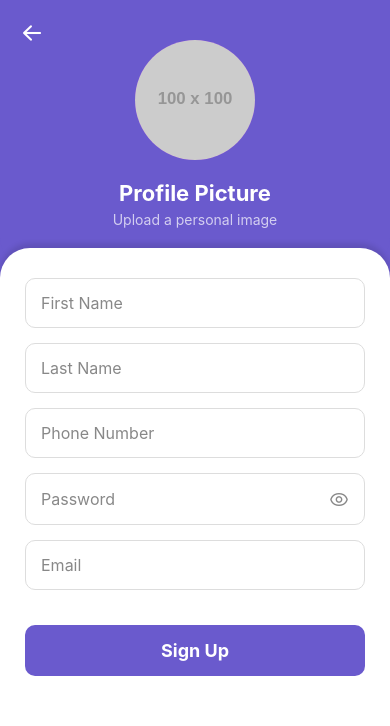
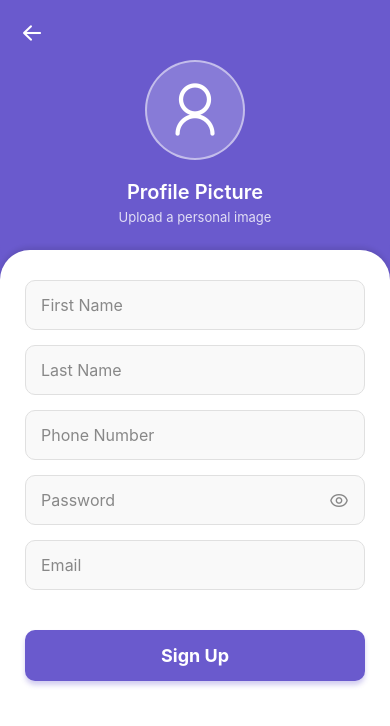
Before and after one commit to CodeBreezes/AppointmentBookingApp, a React Native app: screen /Profile in a window 390 px wide. Shown: the top 726 px of the page. Built offline with nearby package versions, Linux system fonts and the light colour scheme.

Commit message:
added image picker

```diff
--- a/package.json
+++ b/package.json
@@ -19,6 +19,7 @@
     "axios": "^1.10.0",
     "react": "19.1.0",
     "react-native": "0.80.0",
+    "react-native-image-picker": "^8.2.1",
     "react-native-safe-area-context": "^5.4.1",
     "react-native-screens": "^4.11.1",
     "react-native-vector-icons": "^10.2.0"
--- a/src/screens/Auth/ProfileScreen.js
+++ b/src/screens/Auth/ProfileScreen.js
@@ -1,30 +1,60 @@
-import React from 'react';
+import React, { useState } from 'react';
 import {
   View,
   Text,
   TextInput,
   TouchableOpacity,
-  Image,
+  Image, // Import Image component for displaying the selected image
   SafeAreaView,
+  StatusBar,
+  Alert, // Import Alert for user feedback
 } from 'react-native';
 import AntDesign from 'react-native-vector-icons/AntDesign';
+import { launchImageLibrary } from 'react-native-image-picker'; // Import image picker functions
 import styles from '../../styles/Auth/ProfileScreen.styles';
 
 const ProfileScreen = () => {
+  const [profileImageUri, setProfileImageUri] = useState(null);
+
+  const handleImageUpload = () => {
+    const options = {
+      mediaType: 'photo',
+      quality: 0.7,
+      selectionLimit: 1,
+    };
+
+    launchImageLibrary(options, (response) => {
+      if (response.didCancel) {
+        console.log('User cancelled image picker');
+      } else if (response.errorCode) {
+        console.log('ImagePicker Error: ', response.errorCode, response.errorMessage);
+        Alert.alert('Error', 'Failed to pick image: ' + response.errorMessage);
+      } else if (response.assets && response.assets.length > 0) {
+        const selectedImageUri = response.assets[0].uri;
+        setProfileImageUri(selectedImageUri);
+      }
+    });
+  };
+
   return (
     <SafeAreaView style={styles.safeArea}>
+      <StatusBar barStyle="light-content" backgroundColor="#6A5ACD" />
       <View style={styles.container}>
         <View style={styles.header}>
           <TouchableOpacity style={styles.backButton}>
             <AntDesign name="arrowleft" size={24} color="white" />
           </TouchableOpacity>
 
-          <View style={styles.profileImageContainer}>
-            <Image
-              source={{ uri: 'https://placehold.co/100x100/A78BFA/ffffff?text=User' }}
-              style={styles.profileImage}
-            />
-          </View>
+          <TouchableOpacity
+            style={styles.profileImageContainer}
+            onPress={handleImageUpload}
+          >
+            {profileImageUri ? (
+              <Image source={{ uri: profileImageUri }} style={styles.profileImage} />
+            ) : (
+              <AntDesign name="user" size={60} color="white" />
+            )}
+          </TouchableOpacity>
 
           <Text style={styles.profilePictureText}>Profile Picture</Text>
           <Text style={styles.uploadImageText}>Upload a personal image</Text>
@@ -41,7 +71,7 @@ const ProfileScreen = () => {
           />
           <View style={styles.passwordInputContainer}>
             <TextInput
-              style={[styles.input, styles.passwordInput]}
+              style={styles.passwordInput}
               placeholder="Password"
               placeholderTextColor="#888"
               secureTextEntry
--- a/src/styles/Auth/ProfileScreen.styles.js
+++ b/src/styles/Auth/ProfileScreen.styles.js
@@ -12,11 +12,12 @@ const styles = StyleSheet.create({
   header: {
     backgroundColor: '#6A5ACD',
     alignItems: 'center',
-    paddingVertical: 40,
+    paddingVertical: 50,
     paddingHorizontal: 20,
     borderBottomLeftRadius: 30,
     borderBottomRightRadius: 30,
     position: 'relative',
+    paddingTop: 60,
   },
   backButton: {
     position: 'absolute',
@@ -25,14 +26,16 @@ const styles = StyleSheet.create({
     zIndex: 1,
   },
   profileImageContainer: {
-    width: 120,
-    height: 120,
-    borderRadius: 60,
-    backgroundColor: '#8A2BE2',
+    width: 100,
+    height: 100,
+    borderRadius: 50,
+    backgroundColor: 'rgba(255, 255, 255, 0.2)',
     justifyContent: 'center',
     alignItems: 'center',
     marginBottom: 10,
     overflow: 'hidden',
+    borderWidth: 2,
+    borderColor: 'rgba(255, 255, 255, 0.5)',
   },
   profileImage: {
     width: '100%',
@@ -40,15 +43,15 @@ const styles = StyleSheet.create({
     resizeMode: 'cover',
   },
   profilePictureText: {
-    fontSize: 22,
-    fontWeight: 'bold',
+    fontSize: 20,
+    fontWeight: '600',
     color: 'white',
     marginTop: 10,
   },
   uploadImageText: {
-    fontSize: 14,
+    fontSize: 13,
     color: 'white',
-    opacity: 0.7,
+    opacity: 0.8,
     marginTop: 5,
   },
   formContainer: {
@@ -58,48 +61,62 @@ const styles = StyleSheet.create({
     borderTopRightRadius: 30,
     paddingHorizontal: 25,
     paddingTop: 30,
-    marginTop: -20,
+    marginTop: -25,
     shadowColor: '#000',
     shadowOffset: {
       width: 0,
-      height: -5,
+      height: -3,
     },
     shadowOpacity: 0.1,
     shadowRadius: 5,
-    elevation: 10,
+    elevation: 8,
   },
   input: {
     height: 50,
-    borderColor: '#ddd',
+    borderColor: '#e0e0e0',
     borderWidth: 1,
     borderRadius: 10,
     paddingHorizontal: 15,
     marginBottom: 15,
     fontSize: 16,
     color: '#333',
+    backgroundColor: '#f9f9f9',
   },
   passwordInputContainer: {
     flexDirection: 'row',
     alignItems: 'center',
     marginBottom: 15,
-    borderColor: '#ddd',
+    borderColor: '#e0e0e0',
     borderWidth: 1,
     borderRadius: 10,
+    backgroundColor: '#f9f9f9',
+    height: 50,
   },
   passwordInput: {
     flex: 1,
     borderWidth: 0,
-    marginBottom: 0,
+    paddingHorizontal: 15,
+    fontSize: 16,
+    color: '#333',
+    height: '100%',
   },
   passwordEyeIcon: {
-    paddingRight: 15,
+    paddingHorizontal: 15,
   },
   signUpButton: {
     backgroundColor: '#6A5ACD',
     paddingVertical: 15,
     borderRadius: 10,
     alignItems: 'center',
-    marginTop: 20,
+    marginTop: 25,
+    shadowColor: '#6A5ACD',
+    shadowOffset: {
+      width: 0,
+      height: 4,
+    },
+    shadowOpacity: 0.3,
+    shadowRadius: 5,
+    elevation: 6,
   },
   signUpButtonText: {
     color: 'white',
```
Also changed, not shown: 1 other file (tests, documents, lock files or other folders).
